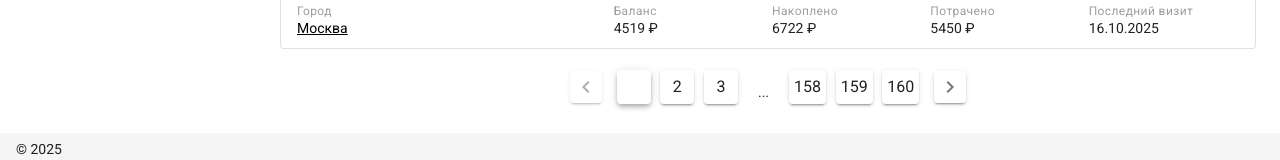
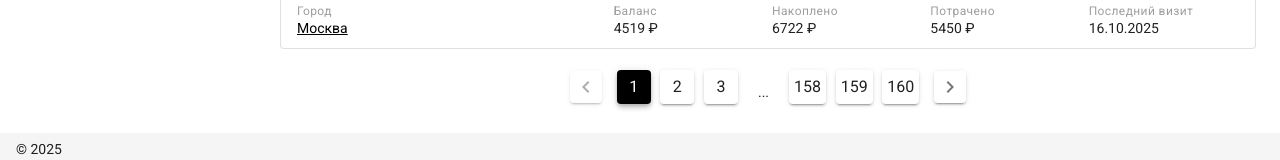
Before and after one commit to human97/user-dashboard-nuxt2, a Nuxt app: page /users in a window 1280 px wide. Shown: the part 6612-6772 px from the top of the page. Built offline with nearby package versions, Linux system fonts and the light colour scheme.

Commit message:
fix(pagination): Fixed active page style for light theme

```diff
--- a/assets/main.scss
+++ b/assets/main.scss
@@ -1,9 +1,15 @@
 body {
   font-family: 'Nunito', sans-serif;
   font-size: 14px;
+  line-height: 16px;
   font-weight: 400;
-  line-height: 16px;
   color: #000000;
+}
+
+.theme--light {
+  .v-pagination .v-pagination__item--active {
+    background: #000000 !important;
+  }
 }
 
 h1 {
```
